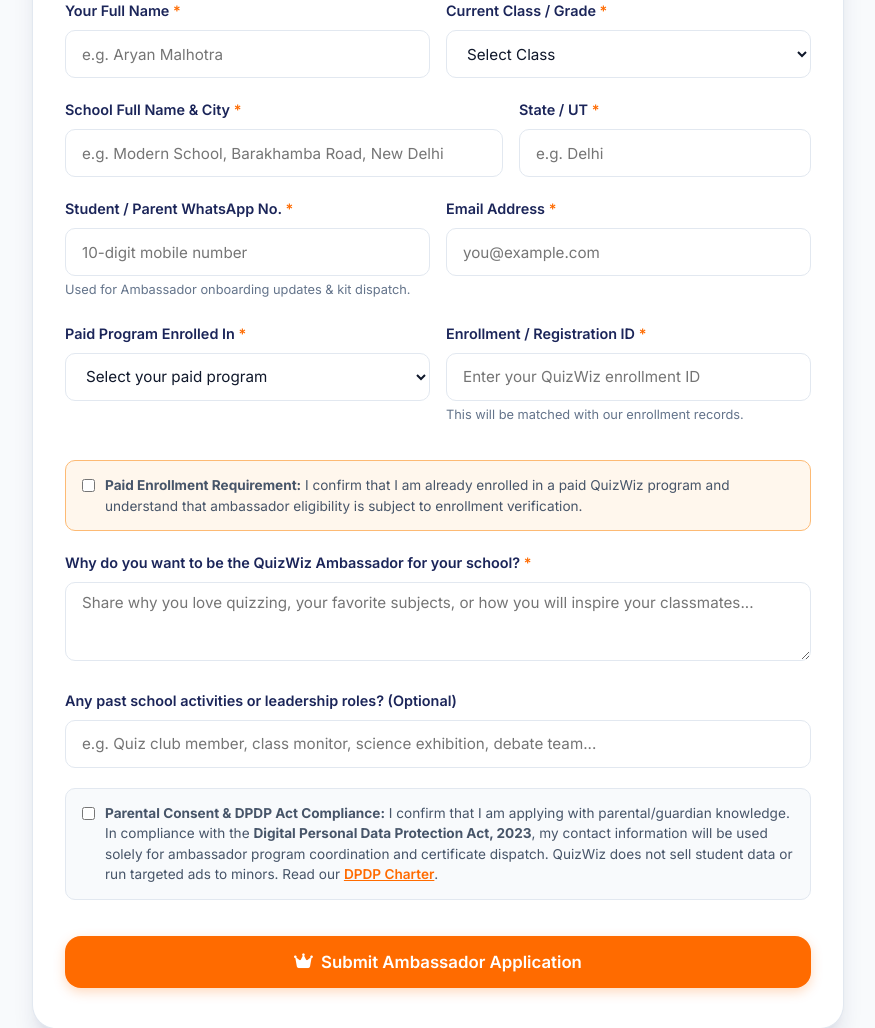
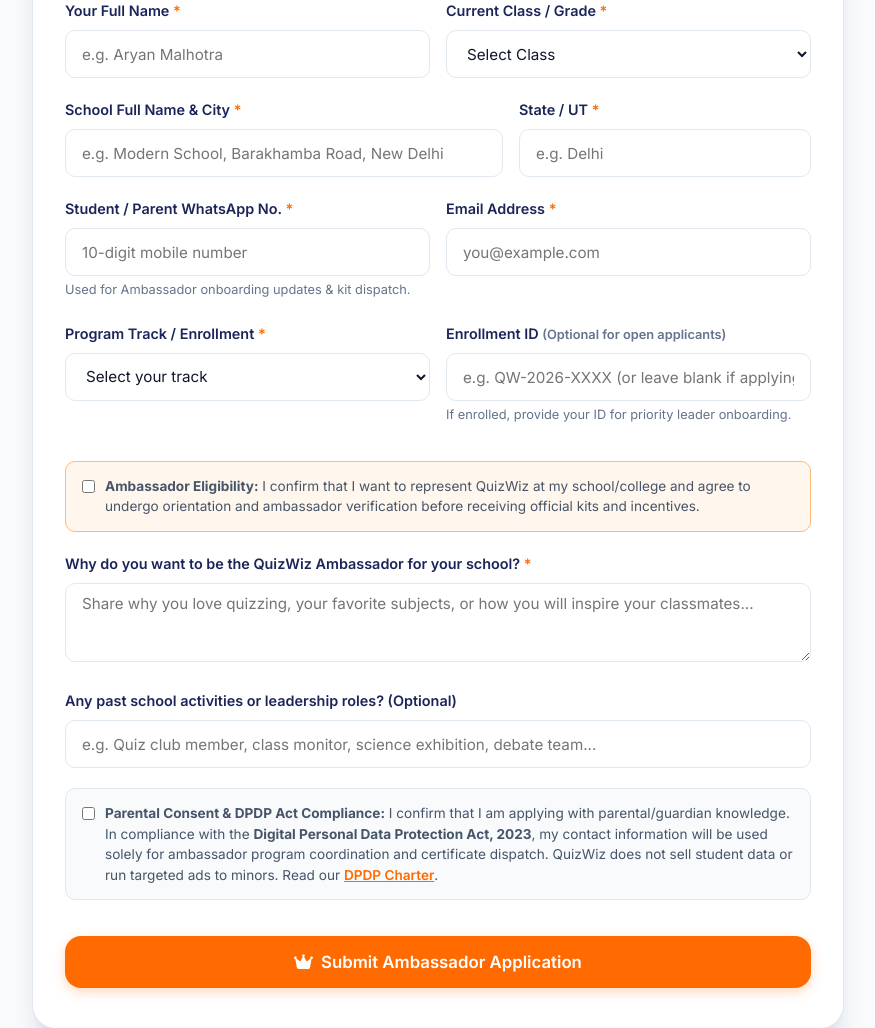
Before and after one commit to fnxtinterns-Main/Quizwiz, a PHP site: page /ambassador in a window 1280 px wide. Shown: the part 2765-3793 px from the top of the page, without its empty margins (202-1077 px from the left). Run offline with PHP 8.4, Linux system fonts and the light colour scheme.

Commit message:
Fix form claim store, expand lead recording fields, and clean styles

```diff
--- a/ambassador.php
+++ b/ambassador.php
@@ -30,6 +30,9 @@ if ($_SERVER['REQUEST_METHOD'] === 'POST' && isset($_POST['action']) && $_POST['
     $raw_enrollment_id = trim($_POST['enrollment_id'] ?? '');
     $eligibility_confirmed = isset($_POST['eligibility_confirmed']) && $_POST['eligibility_confirmed'] === '1';
 
+    $raw_statement = trim($_POST['statement'] ?? '');
+    $raw_past_roles = trim($_POST['past_roles'] ?? '');
+
     if ($is_bot) {
         $applicant_name = htmlspecialchars($raw_name, ENT_QUOTES, 'UTF-8');
         $school_name = htmlspecialchars($raw_school, ENT_QUOTES, 'UTF-8');
@@ -37,8 +40,8 @@ if ($_SERVER['REQUEST_METHOD'] === 'POST' && isset($_POST['action']) && $_POST['
     } else {
         if (!filter_var($raw_email, FILTER_VALIDATE_EMAIL)) {
             $submission_error = 'Please enter a valid email address so we can send your application acknowledgment.';
-        } elseif (!$eligibility_confirmed || $raw_paid_program === '' || $raw_enrollment_id === '') {
-            $submission_error = 'Ambassador applications require an active paid-program enrollment. Please select your paid program and enter your enrollment or registration ID.';
+        } elseif (!$eligibility_confirmed || $raw_paid_program === '') {
+            $submission_error = 'Please confirm your program selection and eligibility acknowledgment before submitting.';
         } else {
             $claim_status = claim_quizwiz_form_submission('ambassador', $_POST['submission_token'] ?? '');
             if ($claim_status === 'duplicate') {
@@ -49,13 +52,17 @@ if ($_SERVER['REQUEST_METHOD'] === 'POST' && isset($_POST['action']) && $_POST['
             } elseif ($claim_status !== 'claimed') {
                 $submission_error = 'We could not verify this submission. Please refresh the page and submit the form again.';
             } else {
-            // 1. Permanently record lead in local secure registry
+            // 1. Permanently record lead in local secure registry with all fields
             record_quizwiz_lead('campus_ambassador', [
                 'name' => $raw_name,
                 'email' => $raw_email,
                 'phone' => $raw_phone,
-                'detail1' => $raw_school,
-                'detail2' => "Class: {$raw_class}; Paid Program: {$raw_paid_program}; Enrollment ID: {$raw_enrollment_id}"
+                'school' => $raw_school,
+                'class' => $raw_class,
+                'group_or_program' => $raw_paid_program,
+                'enrollment_id' => $raw_enrollment_id,
+                'message_or_statement' => $raw_statement,
+                'past_roles' => $raw_past_roles
             ]);
 
             // 2. Dispatch internal alert to the configured administrator
@@ -67,6 +74,8 @@ if ($_SERVER['REQUEST_METHOD'] === 'POST' && isset($_POST['action']) && $_POST['
                 . "<p><strong>Email Address:</strong> " . htmlspecialchars($raw_email) . "</p>"
                 . "<p><strong>Paid Program:</strong> " . htmlspecialchars($raw_paid_program) . "</p>"
                 . "<p><strong>Enrollment / Registration ID:</strong> " . htmlspecialchars($raw_enrollment_id) . "</p>"
+                . "<p><strong>Why Ambassador (Statement):</strong><br>" . nl2br(htmlspecialchars($raw_statement)) . "</p>"
+                . "<p><strong>Past Roles / Leadership:</strong> " . htmlspecialchars($raw_past_roles) . "</p>"
                 . "<p style='font-size:12px;color:#64748B;'>Submitted via quizwiz.co.in/ambassador on " . date('d M Y, h:i A') . "</p>";
             $admin_notification_sent = send_quizwiz_mail(EMAIL_SUPPORT, "New Ambassador Application: {$raw_name} ({$raw_school})", $internalMsg, EMAIL_CONNECT, 'QuizWiz Ambassador System');
             if (!$admin_notification_sent) {
@@ -352,19 +361,20 @@ $submission_token = bin2hex(random_bytes(32));
 
                     <div style="display: grid; grid-template-columns: 1fr 1fr; gap: 16px;">
                         <div class="form-group">
-                            <label class="form-label" for="paid_program">Paid Program Enrolled In <span class="text-orange">*</span></label>
+                            <label class="form-label" for="paid_program">Program Track / Enrollment <span class="text-orange">*</span></label>
                             <select id="paid_program" name="paid_program" class="form-control" required>
-                                <option value="">Select your paid program</option>
-                                <option value="All India Quiz Championship - Group A">All India Quiz Championship - Group A</option>
-                                <option value="All India Quiz Championship - Group B">All India Quiz Championship - Group B</option>
-                                <option value="All India Quiz Championship - Group C">All India Quiz Championship - Group C</option>
+                                <option value="">Select your track</option>
+                                <option value="All India Quiz Championship - Group A">All India Quiz Championship - Group A (Class 1-6)</option>
+                                <option value="All India Quiz Championship - Group B">All India Quiz Championship - Group B (Class 7-12)</option>
+                                <option value="All India Quiz Championship - Group C">All India Quiz Championship - Group C (Graduates &amp; Aspirants)</option>
                                 <option value="Another QuizWiz Paid Program">Another QuizWiz Paid Program</option>
+                                <option value="Prospective Student Leader / Open Application">Prospective Student Leader / Open Application (Not enrolled yet)</option>
                             </select>
                         </div>
                         <div class="form-group">
-                            <label class="form-label" for="enrollment_id">Enrollment / Registration ID <span class="text-orange">*</span></label>
-                            <input type="text" id="enrollment_id" name="enrollment_id" class="form-control" placeholder="Enter your QuizWiz enrollment ID" required>
-                            <span class="form-text">This will be matched with our enrollment records.</span>
+                            <label class="form-label" for="enrollment_id">Enrollment ID <span style="font-size:0.8rem; color:var(--text-muted);">(Optional for open applicants)</span></label>
+                            <input type="text" id="enrollment_id" name="enrollment_id" class="form-control" placeholder="e.g. QW-2026-XXXX (or leave blank if applying)">
+                            <span class="form-text">If enrolled, provide your ID for priority leader onboarding.</span>
                         </div>
                     </div>
 
@@ -372,7 +382,7 @@ $submission_token = bin2hex(random_bytes(32));
                         <label style="display: flex; align-items: flex-start; gap: 10px; font-size: 0.85rem; color: var(--text-secondary); cursor: pointer; line-height: 1.5;">
                             <input type="checkbox" name="eligibility_confirmed" value="1" required style="margin-top: 4px; accent-color: var(--secondary);">
                             <span>
-                                <strong>Paid Enrollment Requirement:</strong> I confirm that I am already enrolled in a paid QuizWiz program and understand that ambassador eligibility is subject to enrollment verification.
+                                <strong>Ambassador Eligibility:</strong> I confirm that I want to represent QuizWiz at my school/college and agree to undergo orientation and ambassador verification before receiving official kits and incentives.
                             </span>
                         </label>
                     </div>
--- a/assets/css/style.css
+++ b/assets/css/style.css
@@ -71,6 +71,23 @@
 
   --transition-fast: 0.18s cubic-bezier(0.16, 1, 0.3, 1);
   --transition-smooth: 0.3s cubic-bezier(0.16, 1, 0.3, 1);
+}
+
+.quiz-group-toggle-btn {
+  width: 100%;
+  min-width: 0;
+  height: 76px;
+  min-height: 76px;
+  padding: 6px;
+  display: flex;
+  flex-direction: column;
+  gap: 3px;
+  white-space: normal;
+  overflow-wrap: anywhere;
+  text-align: center;
+  font-size: clamp(0.65rem, 1.5vw, 0.875rem);
+  line-height: 1.15;
+  box-sizing: border-box;
 }
 
 /* Reset & Box Sizing */
--- a/contact.php
+++ b/contact.php
@@ -28,8 +28,7 @@ if ($_SERVER['REQUEST_METHOD'] === 'POST' && isset($_POST['action']) && $_POST['
             'name' => $sender_name,
             'email' => $sender_email,
             'phone' => $sender_phone,
-            'detail1' => mb_substr($sender_msg, 0, 150),
-            'detail2' => ''
+            'message_or_statement' => $sender_msg
         ]);
 
         // 1. Alert internal support team
--- a/daily-quiz.php
+++ b/daily-quiz.php
@@ -37,15 +37,15 @@ require_once __DIR__ . '/data/quizzes.php';
         <div class="form-card" style="box-shadow: var(--shadow-lg); border: 1.5px solid rgba(27, 37, 89, 0.12); padding: 32px;">
             <!-- Division Selector Tabs -->
             <div style="display: grid; grid-template-columns: repeat(3, minmax(0, 1fr)); gap: 12px; margin-bottom: 28px; border-bottom: 1.5px solid var(--border-light); padding-bottom: 16px;">
-                <button id="groupABtn" onclick="switchDailyGroup('a')" class="btn btn-primary" aria-pressed="true" style="width: 100%; min-width: 0; height: 76px; min-height: 76px; padding: 6px; display: flex; flex-direction: column; gap: 3px; white-space: normal; overflow-wrap: anywhere; text-align: center; font-size: clamp(0.65rem, 1.5vw, 0.875rem); line-height: 1.15; box-sizing: border-box;">
+                <button id="groupABtn" onclick="switchDailyGroup('a')" class="btn btn-primary quiz-group-toggle-btn" aria-pressed="true">
                     <i class="fa-solid fa-shapes" aria-hidden="true"></i>
                     <span>Group A (Class 1–6)</span>
                 </button>
-                <button id="groupBBtn" onclick="switchDailyGroup('b')" class="btn btn-outline-navy" aria-pressed="false" style="width: 100%; min-width: 0; height: 76px; min-height: 76px; padding: 6px; display: flex; flex-direction: column; gap: 3px; white-space: normal; overflow-wrap: anywhere; text-align: center; font-size: clamp(0.65rem, 1.5vw, 0.875rem); line-height: 1.15; box-sizing: border-box;">
+                <button id="groupBBtn" onclick="switchDailyGroup('b')" class="btn btn-outline-navy quiz-group-toggle-btn" aria-pressed="false">
                     <i class="fa-solid fa-graduation-cap" aria-hidden="true"></i>
                     <span>Group B (Class 7–12)</span>
                 </button>
-                <button id="groupCBtn" onclick="switchDailyGroup('c')" class="btn btn-outline-navy" aria-pressed="false" title="Graduates and Aspirants Track: UPSC, PSC, SSC, and Defence" style="width: 100%; min-width: 0; height: 76px; min-height: 76px; padding: 6px; display: flex; flex-direction: column; gap: 3px; white-space: normal; overflow-wrap: anywhere; text-align: center; font-size: clamp(0.65rem, 1.5vw, 0.875rem); line-height: 1.15; box-sizing: border-box;">
+                <button id="groupCBtn" onclick="switchDailyGroup('c')" class="btn btn-outline-navy quiz-group-toggle-btn" aria-pressed="false" title="Graduates and Aspirants Track: UPSC, PSC, SSC, and Defence">
                     <i class="fa-solid fa-user-graduate" aria-hidden="true"></i>
                     <span>Group C (Graduates &amp; Aspirants)</span>
                 </button>
--- a/includes/config.php
+++ b/includes/config.php
@@ -157,19 +157,22 @@ function claim_quizwiz_form_submission(mixed $formKey, mixed $token): string {
         return 'invalid';
     }
 
-    $claimsPath = sys_get_temp_dir() . DIRECTORY_SEPARATOR
-        . 'quizwiz-submission-claims-' . substr(hash('sha256', __DIR__), 0, 16) . '.json';
+    $claimsDir = __DIR__ . '/../data';
+    if (!is_dir($claimsDir)) {
+        @mkdir($claimsDir, 0755, true);
+    }
+    $claimsPath = $claimsDir . '/claims.json';
     $claimsFile = @fopen($claimsPath, 'c+');
     if ($claimsFile === false) {
-        error_log('QuizWiz could not open the form submission claim store.');
-        return 'error';
+        error_log('QuizWiz could not open the form submission claim store. Failing open to preserve lead.');
+        return 'claimed';
     }
 
     // Serialize claims so concurrent requests using the same token cannot both send mail.
     if (!flock($claimsFile, LOCK_EX)) {
         fclose($claimsFile);
-        error_log('QuizWiz could not lock the form submission claim store.');
-        return 'error';
+        error_log('QuizWiz could not lock the form submission claim store. Failing open to preserve lead.');
+        return 'claimed';
     }
 
     rewind($claimsFile);
@@ -177,20 +180,19 @@ function claim_quizwiz_form_submission(mixed $formKey, mixed $token): string {
     if ($contents === false) {
         flock($claimsFile, LOCK_UN);
         fclose($claimsFile);
-        error_log('QuizWiz could not read the form submission claim store.');
-        return 'error';
+        error_log('QuizWiz could not read the form submission claim store. Failing open to preserve lead.');
+        return 'claimed';
     }
 
     $claims = [];
     if (trim($contents) !== '') {
         $decodedClaims = json_decode($contents, true);
         if (!is_array($decodedClaims)) {
-            flock($claimsFile, LOCK_UN);
-            fclose($claimsFile);
-            error_log('QuizWiz form submission claim store contains invalid JSON.');
-            return 'error';
+            // Reset corrupted JSON rather than failing the student
+            $claims = [];
+        } else {
+            $claims = $decodedClaims;
         }
-        $claims = $decodedClaims;
     }
 
     $now = time();
@@ -217,8 +219,8 @@ function claim_quizwiz_form_submission(mixed $formKey, mixed $token): string {
     fclose($claimsFile);
 
     if (!$writeSucceeded) {
-        error_log('QuizWiz could not save the form submission claim.');
-        return 'error';
+        error_log('QuizWiz could not save the form submission claim. Failing open.');
+        return 'claimed';
     }
 
     return $result;
@@ -232,24 +234,47 @@ function record_quizwiz_lead(string $type, array $data): void {
     }
     $file = $dir . '/leads.csv';
     $is_new = !file_exists($file);
-    $fp = @fopen($file, 'a');
+    $fp = @fopen($file, 'a+');
     if ($fp) {
-        // shortcut: file-based queue, upgrade to SQLite/MySQL if write concurrency exceeds 500/sec
         flock($fp, LOCK_EX);
-        if ($is_new) {
-            fputcsv($fp, ['timestamp', 'type', 'name', 'email', 'phone', 'detail1', 'detail2', 'ip']);
+        $headers = [
+            'timestamp', 'type', 'name', 'email', 'phone',
+            'school', 'class', 'group_or_program', 'enrollment_id',
+            'message_or_statement', 'past_roles', 'ip'
+        ];
+        if ($is_new || filesize($file) === 0) {
+            fputcsv($fp, $headers);
+        } else {
+            rewind($fp);
+            $firstLine = fgets($fp);
+            if ($firstLine && strpos($firstLine, 'detail1') !== false) {
+                // If the CSV only contains the legacy header line, replace it cleanly
+                $secondLine = fgets($fp);
+                if ($secondLine === false || trim($secondLine) === '') {
+                    ftruncate($fp, 0);
+                    rewind($fp);
+                    fputcsv($fp, $headers);
+                }
+            }
+            fseek($fp, 0, SEEK_END);
         }
+
         $sanitize = function($v) {
             return trim(preg_replace('/\s+/', ' ', (string)($v ?? '')));
         };
+
         $row = [
             date('Y-m-d H:i:s'),
             $type,
             $sanitize($data['name'] ?? ''),
             $sanitize($data['email'] ?? ''),
             $sanitize($data['phone'] ?? ''),
-            $sanitize($data['detail1'] ?? ''),
-            $sanitize($data['detail2'] ?? ''),
+            $sanitize($data['school'] ?? ($data['detail1'] ?? '')),
+            $sanitize($data['class'] ?? ''),
+            $sanitize($data['group_or_program'] ?? ''),
+            $sanitize($data['enrollment_id'] ?? ''),
+            $sanitize($data['message_or_statement'] ?? ($data['detail2'] ?? '')),
+            $sanitize($data['past_roles'] ?? ''),
             $_SERVER['REMOTE_ADDR'] ?? ''
         ];
         fputcsv($fp, $row);
```
Also changed, not shown: enroll.php (+12 -10 lines), 2 other files.
